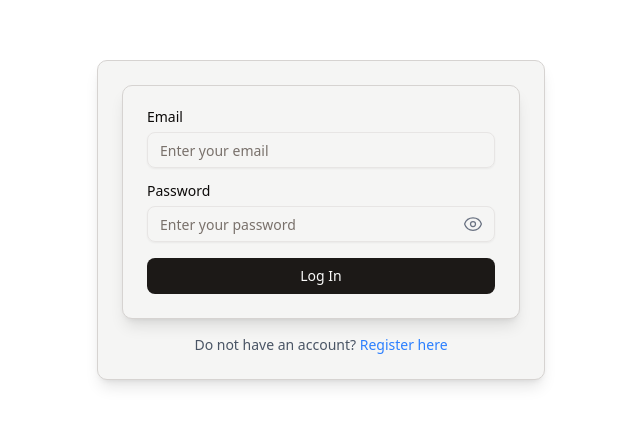
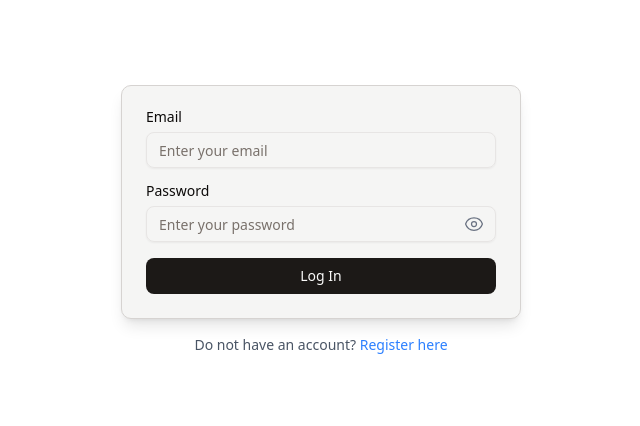
Before and after one commit to njit-prof-bill/njit-prof-bill-cs490-project-summer-2025, a Next.js app: page / in a window 1280 px wide. Shown: the part 180-606 px from the top of the page, without its empty margins (319-959 px from the left). Built offline with nearby package versions, Linux system fonts and the light colour scheme; no server answers.

Commit message:
Change styling on main page

```diff
--- a/src/app/page.tsx
+++ b/src/app/page.tsx
@@ -23,7 +23,7 @@ export default function LandingPage() {
 
   return (
     <div className="flex items-center justify-center min-h-screen">
-      <div className="w-full max-w-md p-6 border border-stone-300 dark:border-stone-700 rounded-lg bg-stone-100 dark:bg-stone-900 shadow-lg">
+      <div className="w-full max-w-md p-6">
         {showLogin ? (
           <>
             <LoginForm onLogin={() => router.push("/home")} />
```
